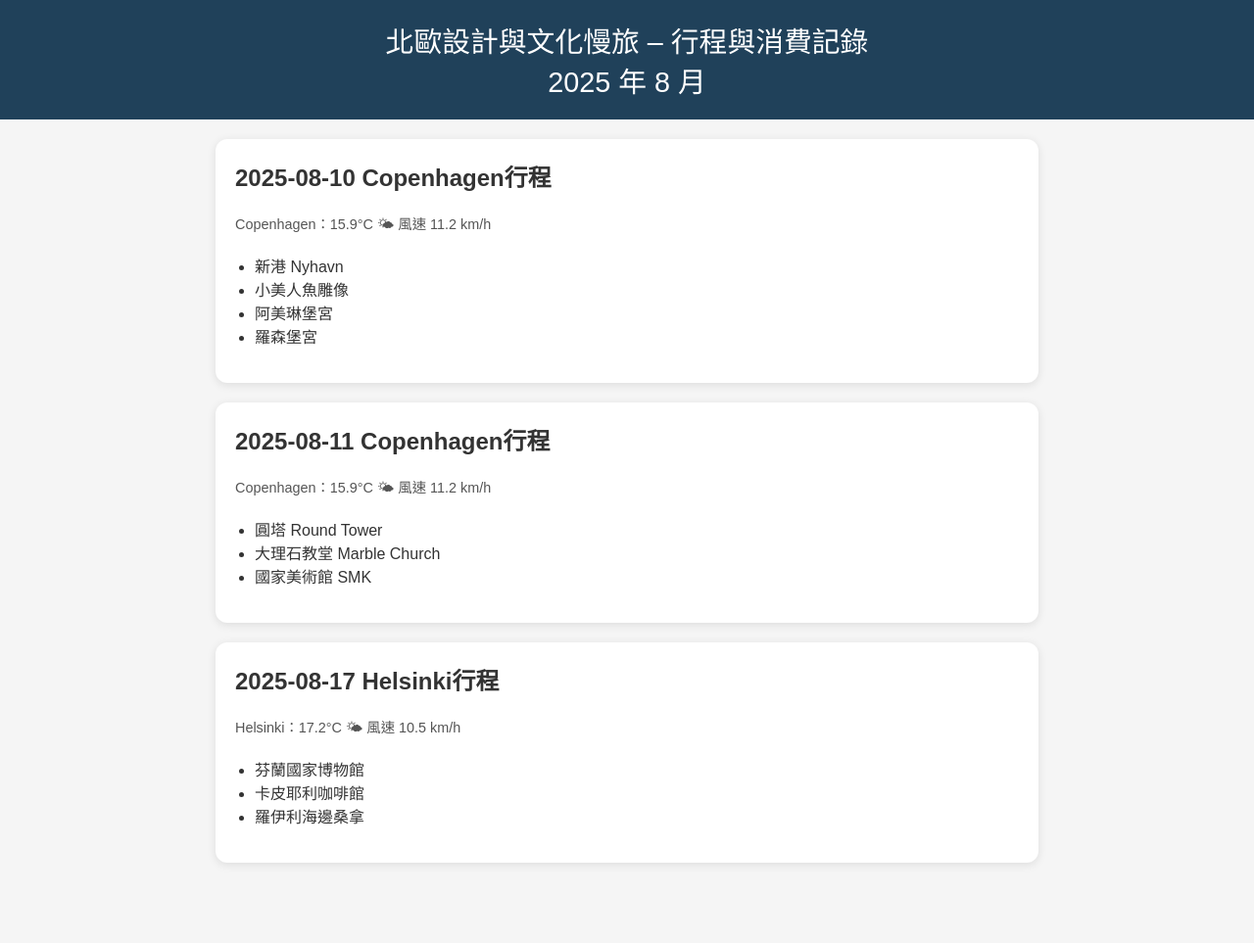
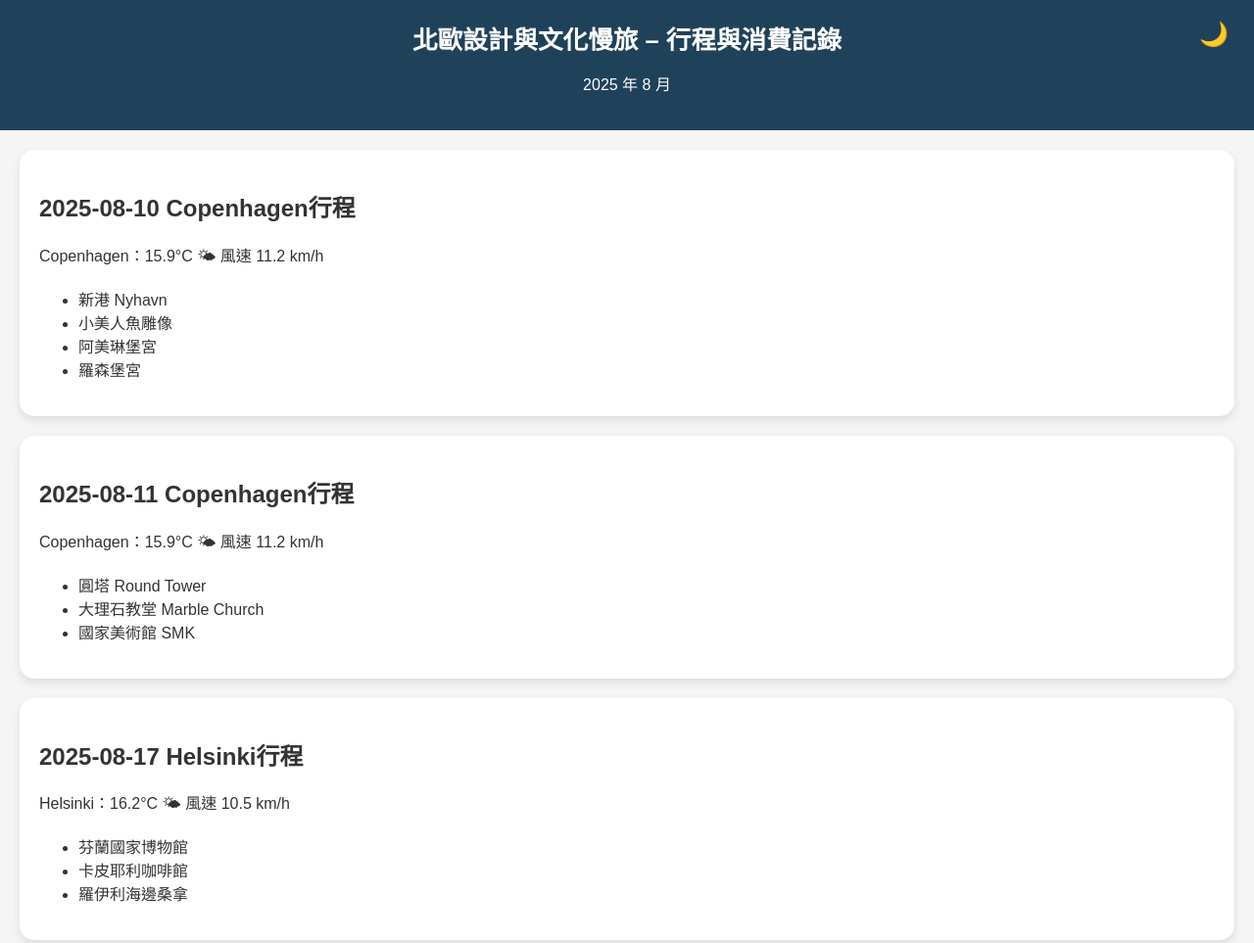
Before and after one commit to Michaeltse0426/Nordic-Trip-Planner-2025-V2, a plain HTML site: page index.html in a window 1280 px wide. Shown: the top 963 px of the page at 98% size. Before the commit the page ends 901 px from the top, so only its background shows below. Drawn offline with Linux system fonts and the light colour scheme.

Commit message:
Add files via upload

```diff
--- a/index.html
+++ b/index.html
@@ -1,48 +1,20 @@
 <!DOCTYPE html>
 <html lang="zh-HK">
 <head>
-  <meta charset="UTF-8" />
+  <meta charset="UTF-8">
   <meta name="viewport" content="width=device-width, initial-scale=1.0">
   <title>北歐設計與文化慢旅 – 行程與消費記錄</title>
   <link rel="manifest" href="manifest.json">
-  <style>
-    body { font-family: Arial, sans-serif; margin: 0; padding: 0; background: #f5f5f5; color: #333; }
-    header { background: #20415a; color: #fff; padding: 20px; text-align: center; font-size: 1.8em; }
-    .trip-card { background: white; margin: 20px auto; padding: 20px; border-radius: 12px; box-shadow: 0 2px 10px rgba(0,0,0,0.1); max-width: 800px; }
-    .trip-card h2 { margin-top: 0; }
-    .weather { font-size: 0.9em; color: #555; margin-bottom: 10px; }
-    ul { padding-left: 20px; }
-  </style>
+  <link rel="stylesheet" href="style.css">
+  <script defer src="script.js"></script>
 </head>
 <body>
-  <header>北歐設計與文化慢旅 – 行程與消費記錄<br>2025 年 8 月</header>
-  <div class="trip-card">
-    <h2>2025-08-10 Copenhagen行程</h2>
-    <div class="weather">Copenhagen：15.9°C 🌤 風速 11.2 km/h</div>
-    <ul>
-      <li>新港 Nyhavn</li>
-      <li>小美人魚雕像</li>
-      <li>阿美琳堡宮</li>
-      <li>羅森堡宮</li>
-    </ul>
-  </div>
-  <div class="trip-card">
-    <h2>2025-08-11 Copenhagen行程</h2>
-    <div class="weather">Copenhagen：15.9°C 🌤 風速 11.2 km/h</div>
-    <ul>
-      <li>圓塔 Round Tower</li>
-      <li>大理石教堂 Marble Church</li>
-      <li>國家美術館 SMK</li>
-    </ul>
-  </div>
-  <div class="trip-card">
-    <h2>2025-08-17 Helsinki行程</h2>
-    <div class="weather">Helsinki：17.2°C 🌤 風速 10.5 km/h</div>
-    <ul>
-      <li>芬蘭國家博物館</li>
-      <li>卡皮耶利咖啡館</li>
-      <li>羅伊利海邊桑拿</li>
-    </ul>
-  </div>
+  <header>
+    <h1>北歐設計與文化慢旅 – 行程與消費記錄</h1>
+    <p>2025 年 8 月</p>
+    <button id="dark-mode-toggle" title="切換深淺模式">🌙</button>
+  </header>
+  <main id="trip-container"></main>
+  <button id="back-to-top">⬆</button>
 </body>
 </html>
--- /dev/null
+++ b/itinerary.json
@@ -0,0 +1,5 @@
+[
+  { "date":"2025-08-10", "city":"Copenhagen", "weather":"15.9°C 🌤 風速 11.2 km/h", "places":["新港 Nyhavn","小美人魚雕像","阿美琳堡宮","羅森堡宮"] },
+  { "date":"2025-08-11", "city":"Copenhagen", "weather":"15.9°C 🌤 風速 11.2 km/h", "places":["圓塔 Round Tower","大理石教堂 Marble Church","國家美術館 SMK"] },
+  { "date":"2025-08-17", "city":"Helsinki", "weather":"16.2°C 🌤 風速 10.5 km/h", "places":["芬蘭國家博物館","卡皮耶利咖啡館","羅伊利海邊桑拿"] }
+]
--- /dev/null
+++ b/script.js
@@ -0,0 +1,36 @@
+document.addEventListener("DOMContentLoaded", () => {
+  const tripContainer = document.getElementById("trip-container");
+  const backToTop = document.getElementById("back-to-top");
+  const darkModeToggle = document.getElementById("dark-mode-toggle");
+
+  fetch("itinerary.json?_=" + Date.now()) // prevent cache
+    .then(res => res.json())
+    .then(data => renderItinerary(data));
+
+  function renderItinerary(itinerary) {
+    tripContainer.innerHTML = "";
+    itinerary.forEach(day => {
+      const card = document.createElement("div");
+      card.className = "trip-card";
+      card.innerHTML = `<h2>${day.date} ${day.city}行程</h2>
+                        <p>${day.city}：${day.weather}</p>
+                        <ul>${day.places.map(p => `<li>${p}</li>`).join("")}</ul>`;
+      tripContainer.appendChild(card);
+    });
+  }
+
+  window.addEventListener("scroll", () => {
+    if (window.scrollY > 200) backToTop.classList.add("show");
+    else backToTop.classList.remove("show");
+  });
+  backToTop.addEventListener("click", () => window.scrollTo({ top:0, behavior:"smooth" }));
+
+  darkModeToggle.addEventListener("click", () => {
+    document.body.classList.toggle("dark");
+    darkModeToggle.textContent = document.body.classList.contains("dark") ? "🌞" : "🌙";
+  });
+
+  if ("serviceWorker" in navigator) {
+    navigator.serviceWorker.register("service-worker.js");
+  }
+});
--- /dev/null
+++ b/style.css
@@ -0,0 +1,14 @@
+body { font-family: Arial, sans-serif; margin:0; padding:0; background:#f5f5f5; color:#333; transition: background 0.5s, color 0.5s; }
+body.dark { background:#1e1e1e; color:#f5f5f5; }
+header { background:#20415a; color:white; padding:20px; text-align:center; position:sticky; top:0; z-index:100; }
+header h1 { margin:0; font-size:1.6em; }
+header button { position:absolute; top:20px; right:20px; background:none; border:none; font-size:1.5em; cursor:pointer; color:white; }
+
+#trip-container { padding:20px; display:flex; flex-direction:column; gap:20px; }
+.trip-card { background:white; padding:20px; border-radius:15px; box-shadow:0 4px 10px rgba(0,0,0,0.1); transition:transform 0.3s, box-shadow 0.3s; }
+.trip-card:hover { transform:translateY(-3px); box-shadow:0 6px 15px rgba(0,0,0,0.15); }
+body.dark .trip-card { background:#2c2c2c; }
+
+#back-to-top { position:fixed; bottom:30px; right:30px; background:#20415a; color:white; border:none; padding:10px 15px; border-radius:50%; font-size:1.5em; display:none; cursor:pointer; transition:opacity 0.3s; }
+#back-to-top.show { display:block; opacity:0.8; }
+#back-to-top:hover { opacity:1; }
```
Also changed, not shown: service-worker.js (+8 -12 lines), manifest.json.
